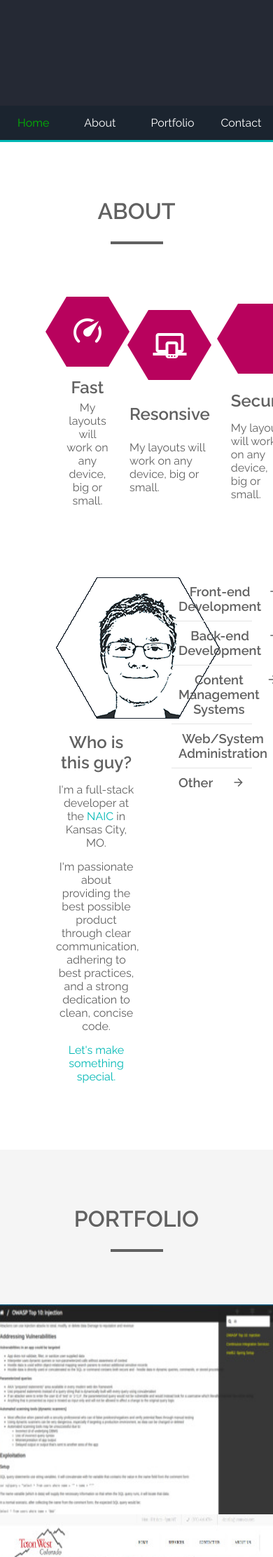
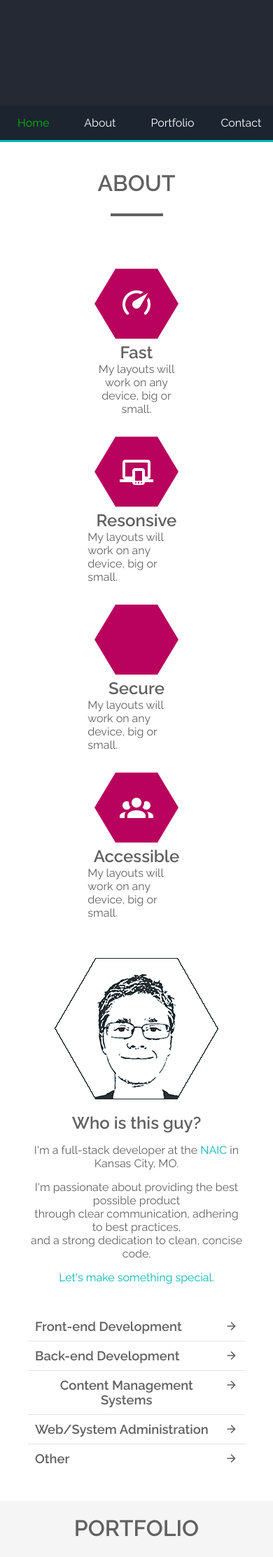
Before and after one commit to stevewhitmore/swhitmore.com, a PHP site: page / in a window 390 px wide. Shown: the part 693-2918 px from the top of the page at 70% size. Run offline with PHP 8.4, Linux system fonts and the light colour scheme; some libraries are stand-ins or nearby versions.

Commit message:
new pictures, animation on the top home area, and responsive styles

```diff
--- a/css/style.css
+++ b/css/style.css
@@ -272,7 +272,8 @@ nav {
     #portfolio #portfolio-inner #portfolio-thumbs {
       display: flex;
       flex-direction: row;
-      flex-wrap: wrap; }
+      flex-wrap: wrap;
+      justify-content: center; }
     #portfolio #portfolio-inner .portfolio-single-wrapper {
       position: relative;
       color: #252934;
@@ -464,4 +465,40 @@ footer {
     footer #footer-inner #mine span {
       color: #b8025d; }
 
+/***********************
+* Mobile Styles
+************************/
+@media (max-width: 900px) {
+  #about {
+    padding: 40px; }
+    #about .hex-outer {
+      flex-wrap: wrap;
+      margin-bottom: 0; }
+      #about .hex-outer .hex-wrap {
+        margin: 0 10px 30px;
+        flex: 0 0 45%; }
+        #about .hex-outer .hex-wrap span strong {
+          margin: 5px 0 0 0; }
+    #about #about-main {
+      flex-flow: column wrap; }
+      #about #about-main > div {
+        flex: 0 0 100%;
+        width: 100%; }
+      #about #about-main #short-bio {
+        margin: 25px 0; }
+      #about #about-main #my-skillset {
+        margin: 0; } }
+@media (max-width: 1024px) {
+  #portfolio {
+    padding: 40px; }
+    #portfolio .project-overlay .project-inner {
+      width: 75%; } }
+@media (max-width: 720px) {
+  #portfolio {
+    padding: 20px; }
+    #portfolio #portfolio-inner .portfolio-single-wrapper {
+      width: 100%; }
+    #portfolio .project-overlay .project-inner {
+      width: 90%; } }
+
 /*# sourceMappingURL=style.css.map */
--- a/css/style.scss
+++ b/css/style.scss
@@ -371,6 +371,7 @@ nav {
             display: flex;
             flex-direction: row;
             flex-wrap: wrap;
+            justify-content: center;
         }
         .portfolio-single-wrapper {
             position: relative;
@@ -620,3 +621,74 @@ footer {
         }
     }
 }
+
+
+/***********************
+* Mobile Styles
+************************/
+@media (max-width: 900px) {
+    #about {
+        padding: 40px;
+        .hex-outer {
+            flex-wrap: wrap;
+            margin-bottom: 0;
+            .hex-wrap {
+                margin: 0 10px 30px;
+                flex: 0 0 45%;
+                span {
+                    strong {
+                        margin: 5px 0 0 0;
+                    }
+                }
+            }
+        }
+        #about-main {
+            flex-flow: column wrap;
+            > div {
+                flex: 0 0 100%;
+                width: 100%;
+            }
+            #short-bio {
+                margin: 25px 0;
+            }
+            #my-skillset {
+                margin: 0;
+            }
+        }
+    }
+}
+
+@media (max-width: 1024px) {
+    #portfolio {
+        padding: 40px;
+        // #portfolio-inner {
+        //     .portfolio-single-wrapper {
+        //         img {
+        //             width: auto;
+        //             height: auto;
+        //         }
+        //     }
+        // }
+        .project-overlay {
+            .project-inner {
+                width: 75%;
+            }
+        }
+    }
+}
+
+@media (max-width: 720px) {
+    #portfolio {
+        padding: 20px;
+        #portfolio-inner {
+            .portfolio-single-wrapper {
+                width: 100%;
+            }
+        }
+        .project-overlay {
+            .project-inner {
+                width: 90%;
+            }
+        }
+    }
+}
```
